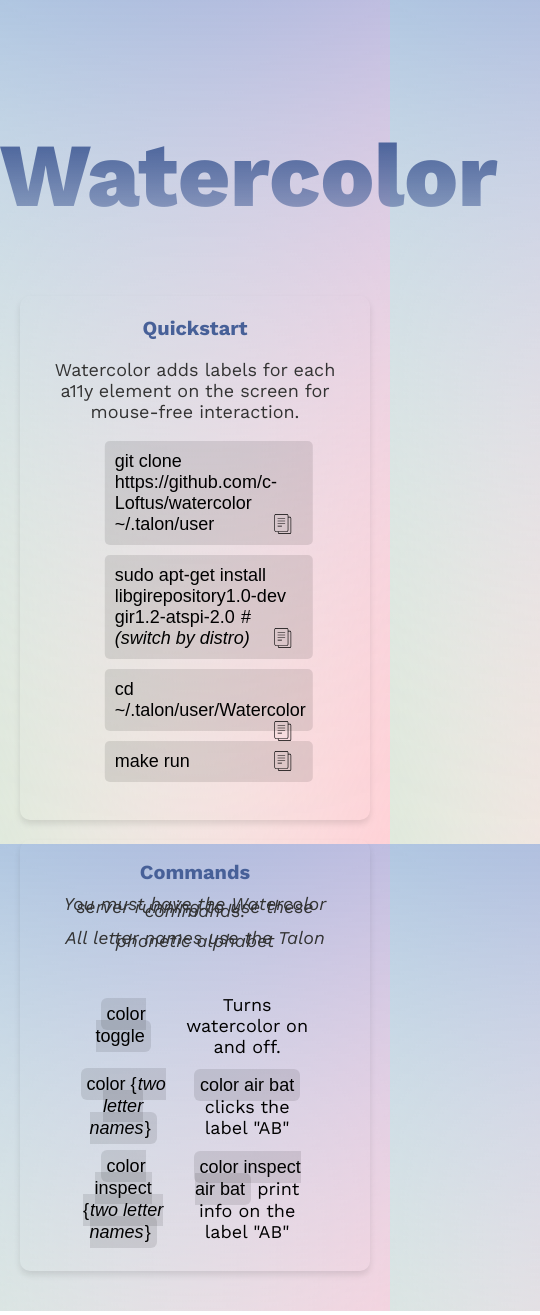
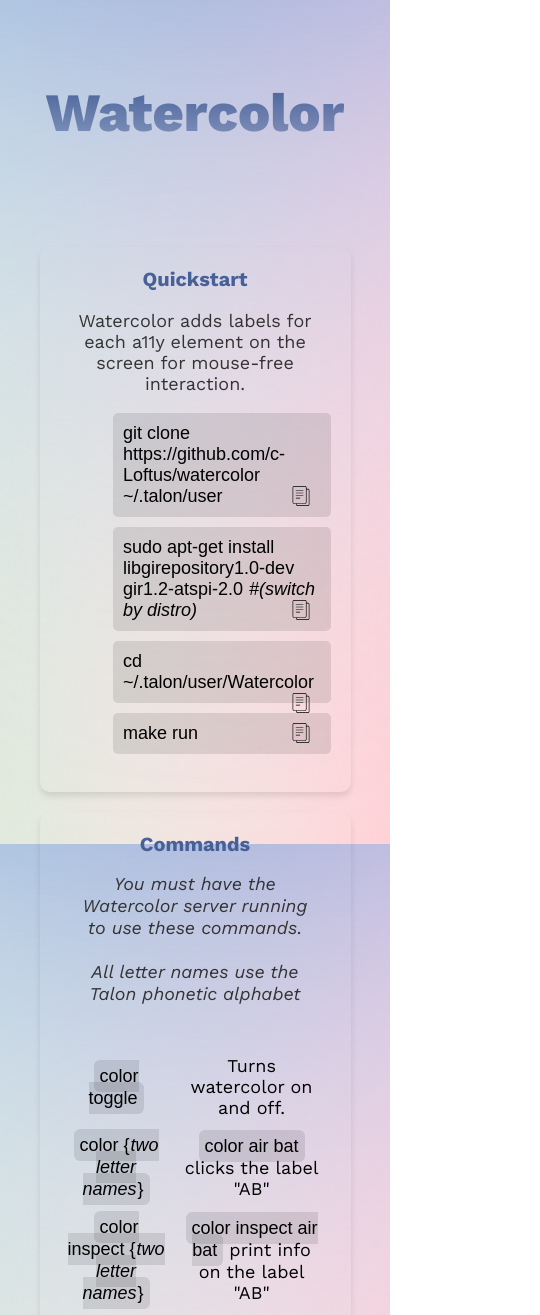
Before and after one commit to C-Loftus/Watercolor, a plain HTML site: page docs/index.html in a window 390 px wide. Shown: the top 1315 px of the page, 540 px wide, since content can reach past the window. Drawn offline with nearby package versions, Linux system fonts and the light colour scheme; a web font is replaced by a local one.

Commit message:
better mobile

```diff
--- a/docs/styles.css
+++ b/docs/styles.css
@@ -1,7 +1,7 @@
 /* Default style for body */
 html,
 body {
-  height: 100%; /* Ensure the body and html take up the full height */
+  height: 100%;
   margin: 0;
   padding: 0;
 }
@@ -16,6 +16,7 @@
   background-attachment: fixed;
   display: flex;
   flex-direction: column;
+  margin: 0 10%; /* Add margin for mobile */
 }
 
 /* Media query for desktop devices */
@@ -38,14 +39,15 @@
   padding: 20px;
   flex-grow: 1;
 }
+
 i.note {
-  line-height: 0.2; /* Adjust line height as needed */
+  line-height: 1.2; /* Adjust line height for better readability */
   display: block;
-  margin-left: auto;
-  margin-right: auto;
-  max-width: 90%; /* Limit the maximum width of the note */
-  word-wrap: break-word; /* Ensure the note wraps to the next line */
+  margin: 0 auto;
+  max-width: 90%;
+  word-wrap: break-word;
 }
+
 .section {
   border-radius: 10px;
   margin-bottom: 20px;
@@ -61,28 +63,28 @@
 }
 
 .footer {
-  background: transparent; /* Set background to transparent */
+  background: transparent;
   padding: 20px;
   text-align: center;
   font-size: 14px;
   color: #333;
-  opacity: 1; /* Ensure full opacity for text */
+  opacity: 1;
 }
 
 .header img {
   position: absolute;
-  top: calc(100% - 60px); /* Position the image slightly below the text */
+  top: calc(100% - 60px);
   left: 50%;
   transform: translateX(-50%);
   z-index: 2;
 }
 
 .header h1 {
-  text-shadow: 4px 5px 4px #809bce; /* Adjust the shadow values as needed */
+  text-shadow: 4px 5px 4px #809bce;
 }
 
 span {
-  background-color: rgba(0, 0, 0, 0.1); /* Adjust opacity as needed */
+  background-color: rgba(0, 0, 0, 0.1);
   border-radius: 6px;
   padding: 6px;
   font: 18px "Ubuntu Mono", sans-serif;
@@ -94,7 +96,6 @@
 }
 
 span > img {
-  /* make it all the way to the right */
   float: right;
   margin-right: 10px;
 }
@@ -110,20 +111,15 @@
 h1 {
   color: #476098;
   font-weight: 800;
-  font-size: 5em;
-  width: 6em;
-  line-height: 0.9em;
-  margin-left: auto;
-  margin-right: auto;
-  margin-top: 1.5em;
+  font-size: 4em;
+  line-height: 1em;
+  margin: 1.5em auto;
+  text-align: center;
 }
 
 .callout {
   color: #476098;
-  background-image: linear-gradient(
-    rgba(71, 96, 152, 1),
-    rgba(71, 96, 152, 0.5)
-  );
+  background-image: linear-gradient(rgba(71, 96, 152, 1), rgba(71, 96, 152, 0.5));
   color: transparent;
   background-clip: text;
   -webkit-background-clip: text;
@@ -142,8 +138,8 @@
 }
 
 ul {
-  margin-left: 20%;
-  transform: translateX(-15%);
+  margin-left: 10%;
+  transform: translateX(-10%);
   line-height: 2em;
   list-style-type: none;
 }
@@ -151,15 +147,12 @@
 .commands {
   border-collapse: collapse;
   width: 100%;
+  margin: 0 auto;
 }
 
 .commands td {
   padding: 8px;
-  text-align: left;
-}
-
-.commands td:first-child {
-  border-right: none; /* Remove right border for the first column */
+  text-align: center;
 }
 
 .installation {
@@ -197,13 +190,25 @@
   z-index: 9999;
 }
 
-.commands {
-  border-collapse: collapse;
-  width: 80%; /* Adjust the width as needed */
-  margin: 0 auto; /* Center the table horizontally */
+/* Media query for mobile devices */
+@media only screen and (max-width: 768px) {
+  body {
+    margin: 0 5%;
+  }
+
+  h1 {
+    font-size: 3em;
+    line-height: 1.2em;
+    width: auto;
+  }
+
+  .commands {
+    width: 100%;
+  }
+
+  ul {
+    margin-left: 5%;
+    transform: translateX(0);
+  }
+
 }
-
-.commands td {
-  padding: 8px;
-  text-align: center; /* Center the content within each cell */
-}
```
